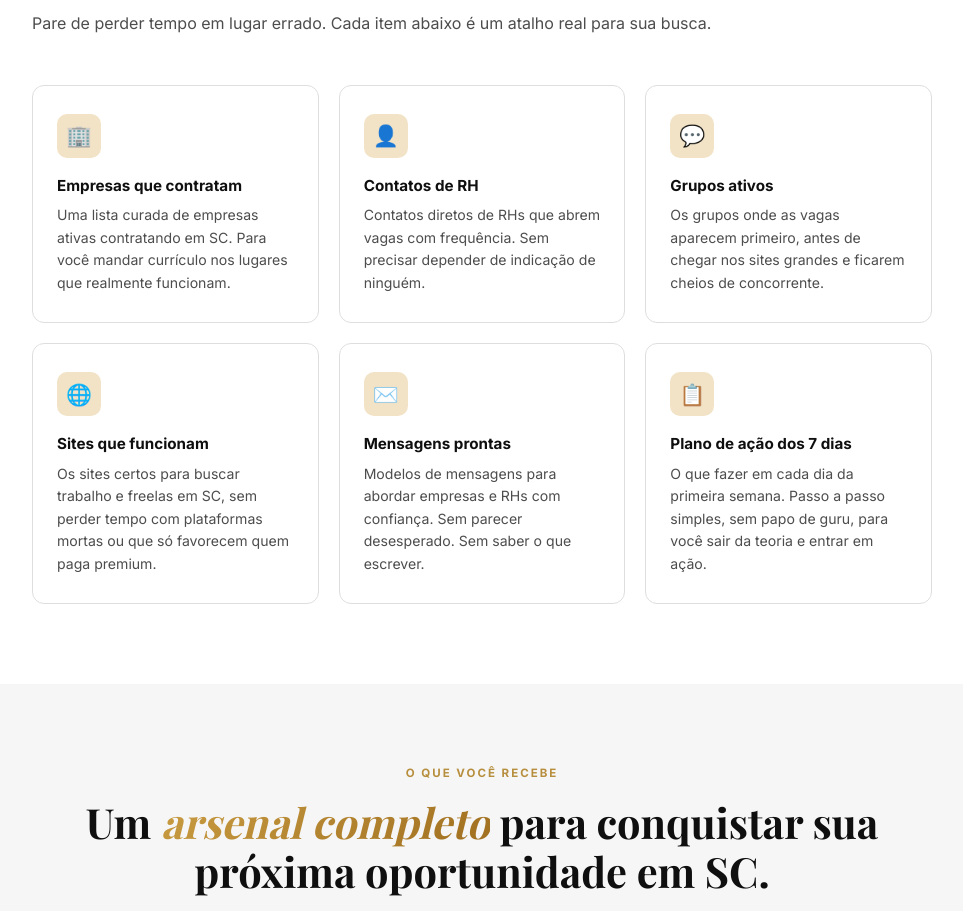
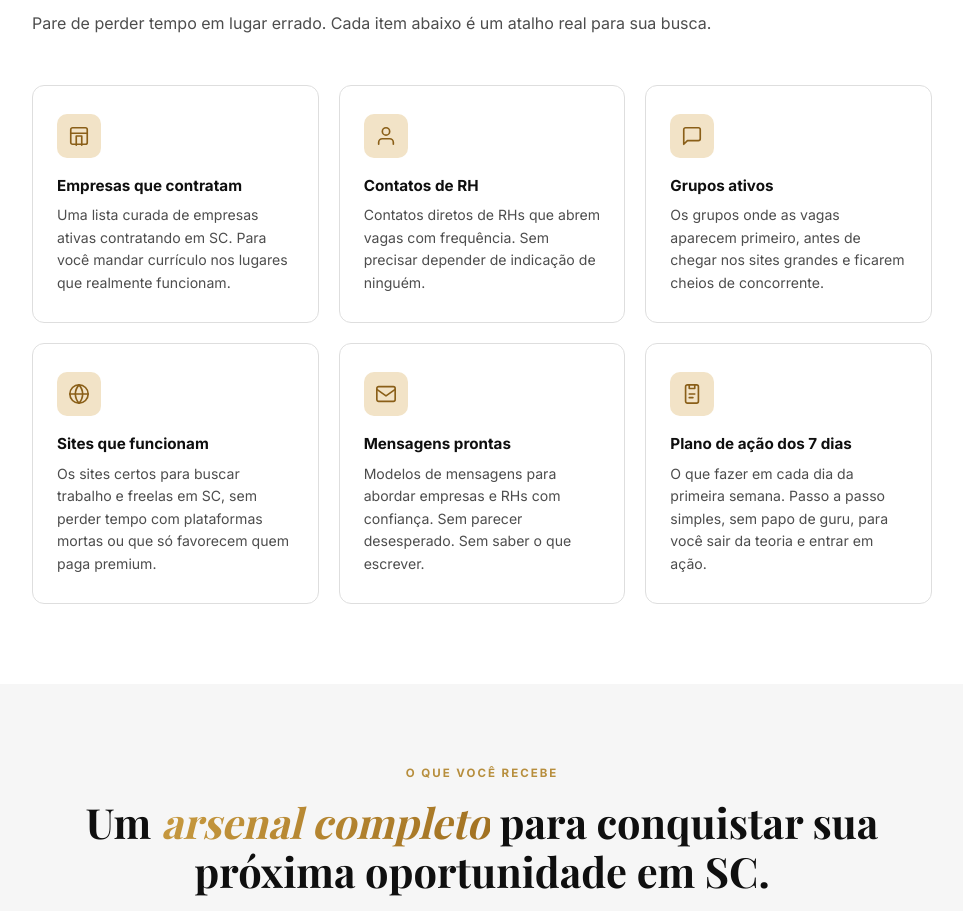
Before and after one commit to szerneknicolas-ux/MapaSC, a plain HTML site: page index.html in a window 1280 px wide. Shown: the part 3822-4733 px from the top of the page, without its empty margins (158-1121 px from the left). Drawn offline with nearby package versions, Linux system fonts and the light colour scheme; a web font is replaced by a local one.

Commit message:
Add files via upload

```diff
--- a/index.html
+++ b/index.html
@@ -328,8 +328,15 @@
       background: var(--gold-soft);
       border-radius: 10px;
       display: flex; align-items: center; justify-content: center;
-      font-size: 1.3rem;
       margin-bottom: 16px;
+    }
+    .benefit-icon svg {
+      width: 22px; height: 22px;
+      stroke: oklch(0.52 0.10 75);
+      fill: none;
+      stroke-width: 1.8;
+      stroke-linecap: round;
+      stroke-linejoin: round;
     }
     .benefit-card h3 { font-size: 0.95rem; font-weight: 700; margin-bottom: 6px; }
     .benefit-card p  { color: var(--graphite); font-size: 0.88rem; line-height: 1.6; }
@@ -980,32 +987,32 @@
     <p class="section-sub">Pare de perder tempo em lugar errado. Cada item abaixo é um atalho real para sua busca.</p>
     <div class="benefits-grid">
       <div class="benefit-card reveal reveal-delay-1">
-        <div class="benefit-icon">🏢</div>
+        <div class="benefit-icon"><svg viewBox="0 0 24 24"><rect x="3" y="3" width="18" height="18" rx="2"/><path d="M9 22V12h6v10"/><path d="M3 9h18"/></svg></div>
         <h3>Empresas que contratam</h3>
         <p>Uma lista curada de empresas ativas contratando em SC. Para você mandar currículo nos lugares que realmente funcionam.</p>
       </div>
       <div class="benefit-card reveal reveal-delay-2">
-        <div class="benefit-icon">👤</div>
+        <div class="benefit-icon"><svg viewBox="0 0 24 24"><path d="M20 21v-2a4 4 0 0 0-4-4H8a4 4 0 0 0-4 4v2"/><circle cx="12" cy="7" r="4"/></svg></div>
         <h3>Contatos de RH</h3>
         <p>Contatos diretos de RHs que abrem vagas com frequência. Sem precisar depender de indicação de ninguém.</p>
       </div>
       <div class="benefit-card reveal reveal-delay-3">
-        <div class="benefit-icon">💬</div>
+        <div class="benefit-icon"><svg viewBox="0 0 24 24"><path d="M21 15a2 2 0 0 1-2 2H7l-4 4V5a2 2 0 0 1 2-2h14a2 2 0 0 1 2 2z"/></svg></div>
         <h3>Grupos ativos</h3>
         <p>Os grupos onde as vagas aparecem primeiro, antes de chegar nos sites grandes e ficarem cheios de concorrente.</p>
       </div>
       <div class="benefit-card reveal reveal-delay-4">
-        <div class="benefit-icon">🌐</div>
+        <div class="benefit-icon"><svg viewBox="0 0 24 24"><circle cx="12" cy="12" r="10"/><path d="M2 12h20"/><path d="M12 2a15.3 15.3 0 0 1 4 10 15.3 15.3 0 0 1-4 10 15.3 15.3 0 0 1-4-10 15.3 15.3 0 0 1 4-10z"/></svg></div>
         <h3>Sites que funcionam</h3>
         <p>Os sites certos para buscar trabalho e freelas em SC, sem perder tempo com plataformas mortas ou que só favorecem quem paga premium.</p>
       </div>
       <div class="benefit-card reveal reveal-delay-5">
-        <div class="benefit-icon">✉️</div>
+        <div class="benefit-icon"><svg viewBox="0 0 24 24"><rect x="2" y="4" width="20" height="16" rx="2"/><path d="M2 7l10 7 10-7"/></svg></div>
         <h3>Mensagens prontas</h3>
         <p>Modelos de mensagens para abordar empresas e RHs com confiança. Sem parecer desesperado. Sem saber o que escrever.</p>
       </div>
       <div class="benefit-card reveal reveal-delay-6">
-        <div class="benefit-icon">📋</div>
+        <div class="benefit-icon"><svg viewBox="0 0 24 24"><rect x="5" y="2" width="14" height="20" rx="2"/><path d="M9 2v4h6V2"/><path d="M9 12h6"/><path d="M9 16h4"/></svg></div>
         <h3>Plano de ação dos 7 dias</h3>
         <p>O que fazer em cada dia da primeira semana. Passo a passo simples, sem papo de guru, para você sair da teoria e entrar em ação.</p>
       </div>
```
